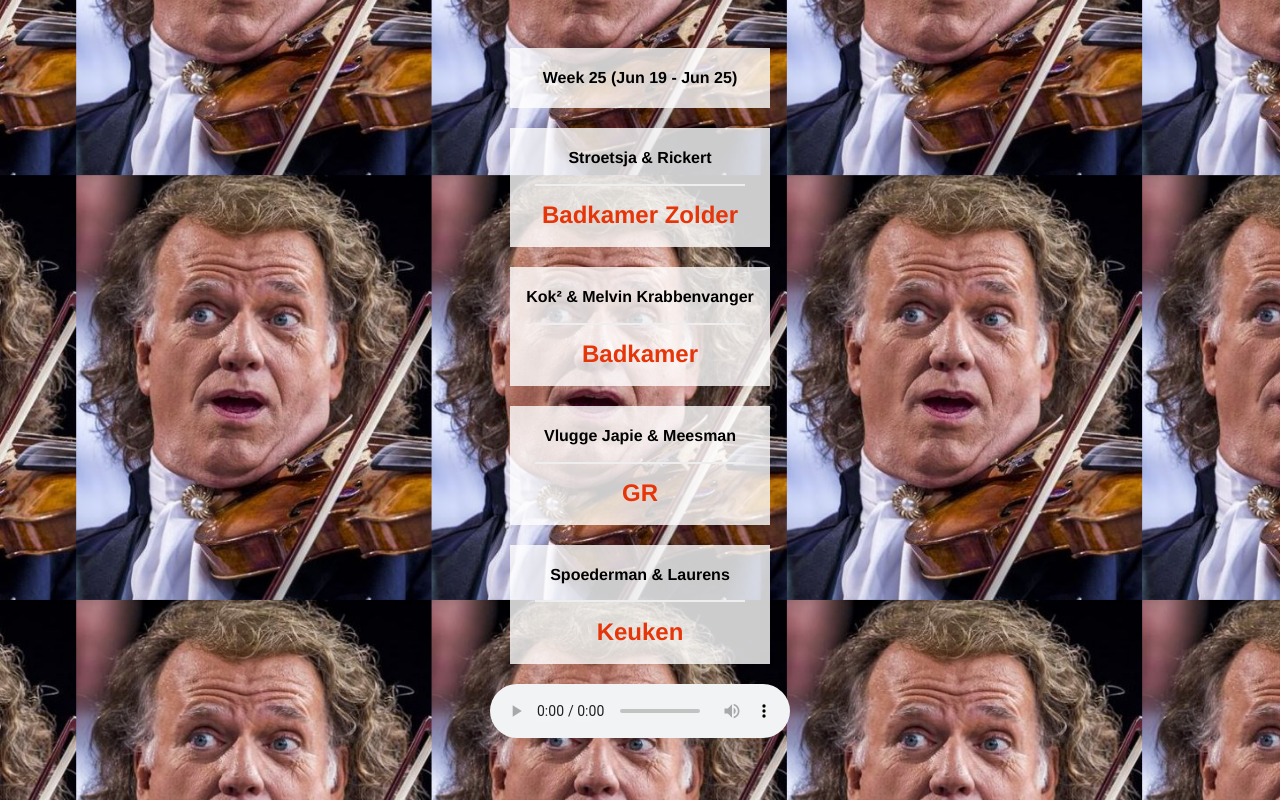
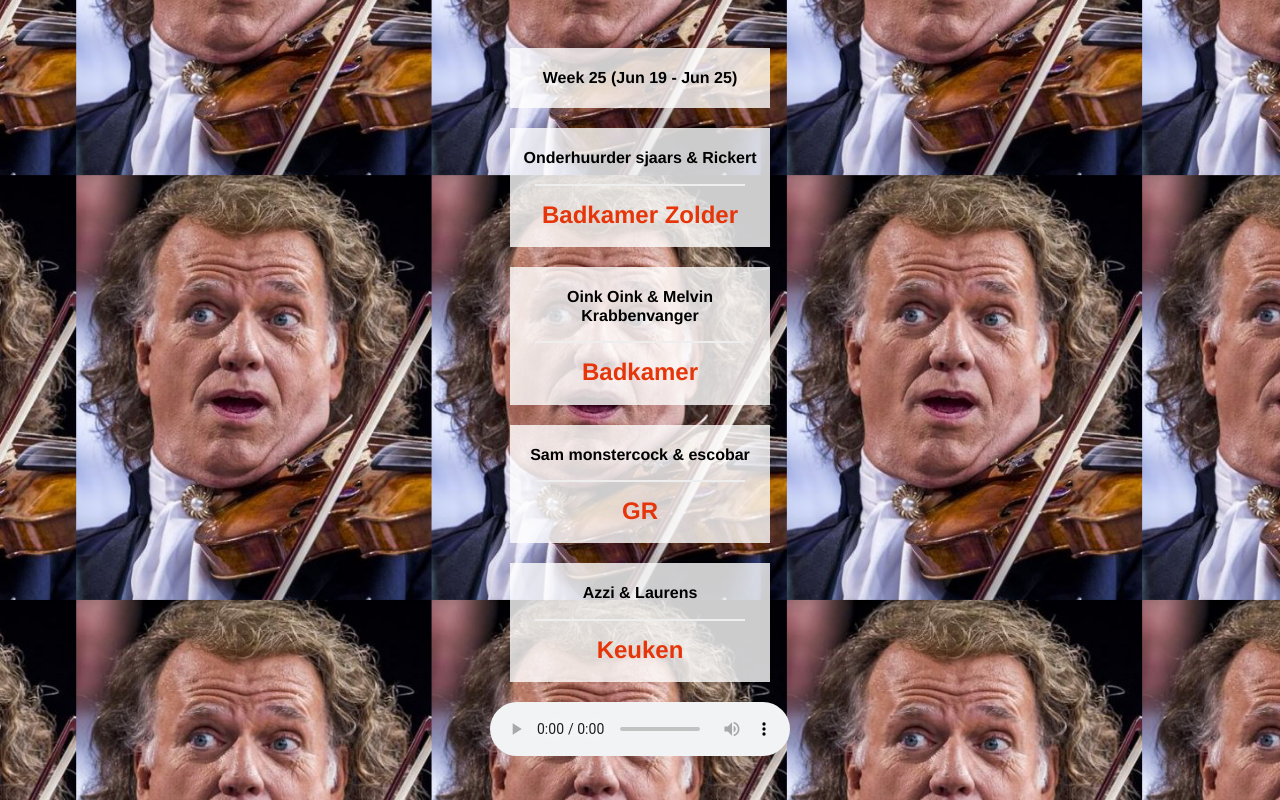
Before and after one commit to daveystruijk/watmoetikschoonmaken.nl, a PHP site: page / in a window 1280 px wide. Run offline with PHP 8.4, Linux system fonts and the light colour scheme.

Commit message:
huize wolf 2023

```diff
--- a/index.php
+++ b/index.php
@@ -42,22 +42,22 @@ if ($dayOfWeek > 4) {
     <h3>Week <?php echo $weekNr, ' (', $startOfWeek->format('M d'), ' - ', $endOfWeek->format('M d'), ')'; ?></h3>
   </div>
   <div class="block">
-    <h3>Stroetsja & Rickert</h3>
+    <h3> Onderhuurder sjaars & Rickert</h3>
     <hr />
     <h1><?php echo $rooster[(0 + ($weekNr % 4) + $offset) % 4]; ?></h1>
   </div>
   <div class="block">
-    <h3>Kok&sup2; & Melvin Krabbenvanger</h3>
+    <h3>Oink Oink & Melvin Krabbenvanger</h3>
     <hr />
     <h1><?php echo $rooster[(1 + ($weekNr % 4) + $offset) % 4]; ?></h1>
   </div>
   <div class="block">
-    <h3>Vlugge Japie & Meesman</h3>
+    <h3>Sam monstercock & escobar</h3>
     <hr />
     <h1><?php echo $rooster[(2 + ($weekNr % 4) + $offset) % 4]; ?></h1>
   </div>
   <div class="block">
-    <h3>Spoederman & Laurens</h3>
+    <h3>Azzi & Laurens</h3>
     <hr />
     <h1><?php echo $rooster[(3 + ($weekNr % 4) + $offset) % 4]; ?></h1>
   </div>
```
